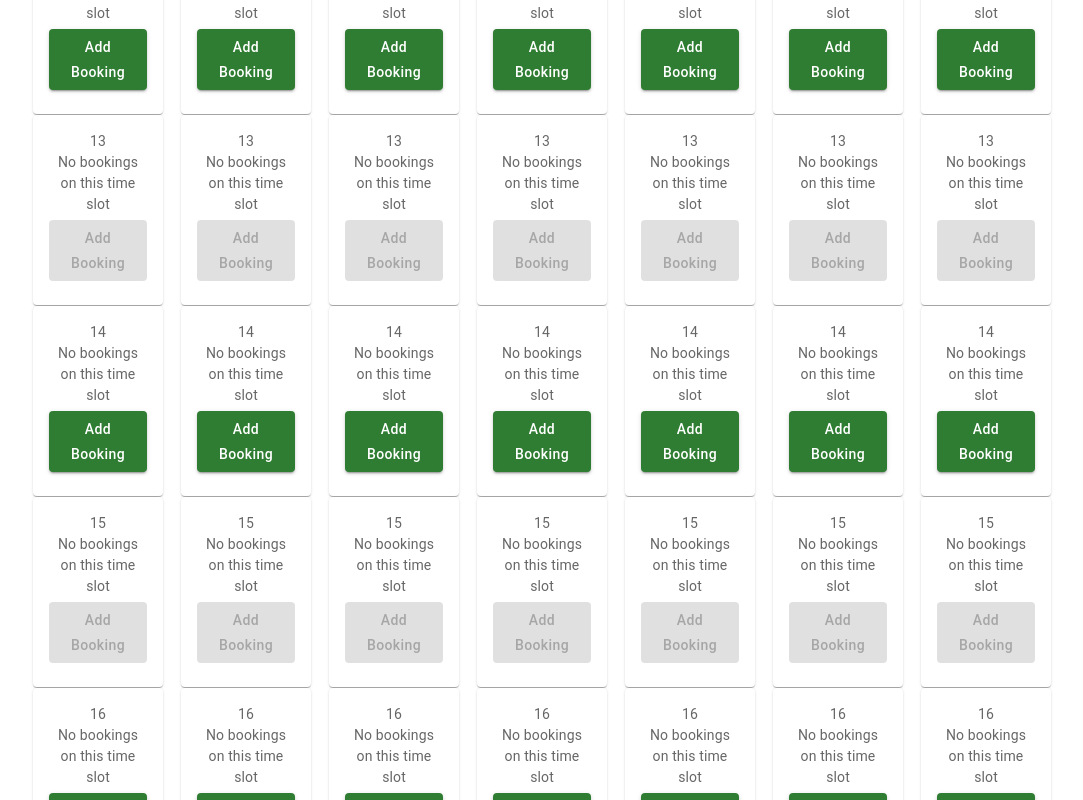
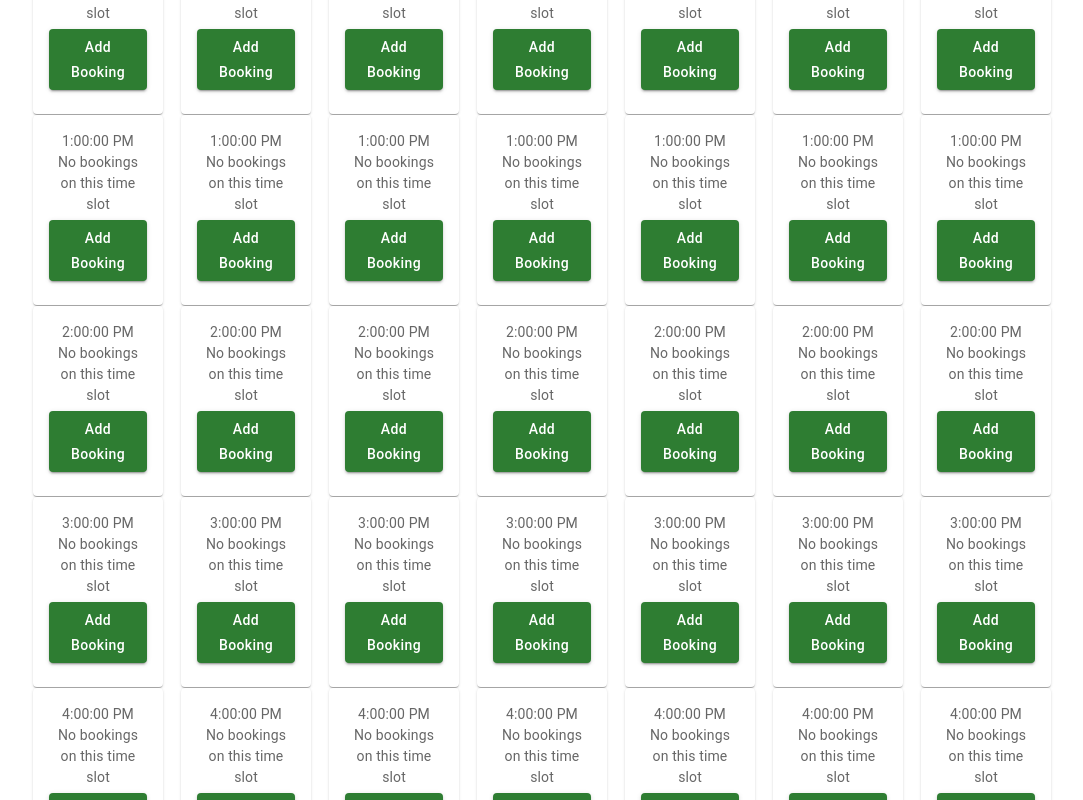
Before and after one commit to Rikanthan/Vacuum-front-end, a React (Create React App) app in the folder vacuum-app/: page / in a window 1280 px wide. Shown: the part 980-1780 px from the top of the page, without its empty margins (122-1205 px from the left). Built offline with nearby package versions, Linux system fonts and the light colour scheme; no server answers.

Commit message:
Time formatting

```diff
--- a/vacuum-app/src/Pages/ShowCalender.jsx
+++ b/vacuum-app/src/Pages/ShowCalender.jsx
@@ -62,12 +62,11 @@ export default function ShowCalendar() {
                         today={index === currday ? true : false}
                         selected={() => {
                           setCurrday(index);
-                          console.log(currday)
-                          console.log(index);
                         }}
                       />
                     </Grid>
-                    <ShowSchedules />
+                    <ShowSchedules
+                     date = {element}/>
                   </Grid>
                 ) :
                 <CircularProgress />
@@ -96,17 +95,6 @@ export default function ShowCalendar() {
           justifyContent="center"
           margin={2}
         >
-          {(weeks.map((element, index) => {
-            {
-
-              return (index < 7) ?
-                (
-                  null
-                ) :
-                <CircularProgress />
-            }
-          }))
-          }
         </Grid>
     </>
   )
--- a/vacuum-app/src/Services/ProcessAppointment.js
+++ b/vacuum-app/src/Services/ProcessAppointment.js
@@ -11,5 +11,5 @@ export default function CheckAppointment(params) {
         const response = await AppointmentService.getAllAppointmentsByServiceCenter(4);
         setAppointment(response.data);
     }
-    return appointment.includes(params.date);
+    return appointment;
 }
--- a/vacuum-app/src/Widgets/Cards/ShowSchedules.jsx
+++ b/vacuum-app/src/Widgets/Cards/ShowSchedules.jsx
@@ -2,19 +2,43 @@ import { Alert, CircularProgress, Grid, IconButton, Snackbar } from "@mui/materi
 import React, { useEffect, useState } from "react"
 import Schedule from "./Schedule";
 import axios from "axios";
+import CheckAppointment from "../../Services/ProcessAppointment";
 
-export default function ShowSchedules() {
+export default function ShowSchedules(props) {
+    const appointment = CheckAppointment();
+    function isBooking(day){
+        var flag = false;
+        appointment.map((element) =>{
+           var ele = new Date(element.appointmentTime);
+            if(day.getHours() === ele.getHours()
+            && day.getDate() === ele.getDate()
+             && day.getFullYear() === ele.getFullYear()
+             && ele.getMonth() === ele.getMonth())
+            {
+                flag = true;
+            }
+        })
+        return flag;
+    }
 
-    const [appointments,setAppointments] = useState([]);
     const [schedule,setSchedule] = useState([]);
-    var date = new Date('2022-09-06T07:00:29');
+        var date = props.date;
+
+        Date.prototype.setHrs = function(){
+            this.setHours(7,0,0,0);
+            return this;
+        }
+        date = new Date(date.setHrs());
         Date.prototype.addHours = function(h) {
         this.setTime(this.getTime() + (h*60*60*1000));
         return this;
         }
         for(var i = 1; i < 12 ; i++){
            var next = new Date(date.addHours(1));
+           if(!schedule.includes(next)){
+            isBooking(next);
             schedule.push(next);
+           }
         }
 
     return (
@@ -22,15 +46,14 @@ export default function ShowSchedules() {
             <Grid item>
                 {(schedule.map((element, index) => {
                     {
-
                         return (index < 11) ?
                             (
                                 <Schedule
-                                    time={element.getHours()}
-                                    booking={index % 2 == 0 ? true : false}
+                                    time={element.toLocaleTimeString()}
+                                    booking={!isBooking(element)}
                                 />
                             ) :
-                            <CircularProgress />
+                           null
                     }
                 }))
                 }
```
